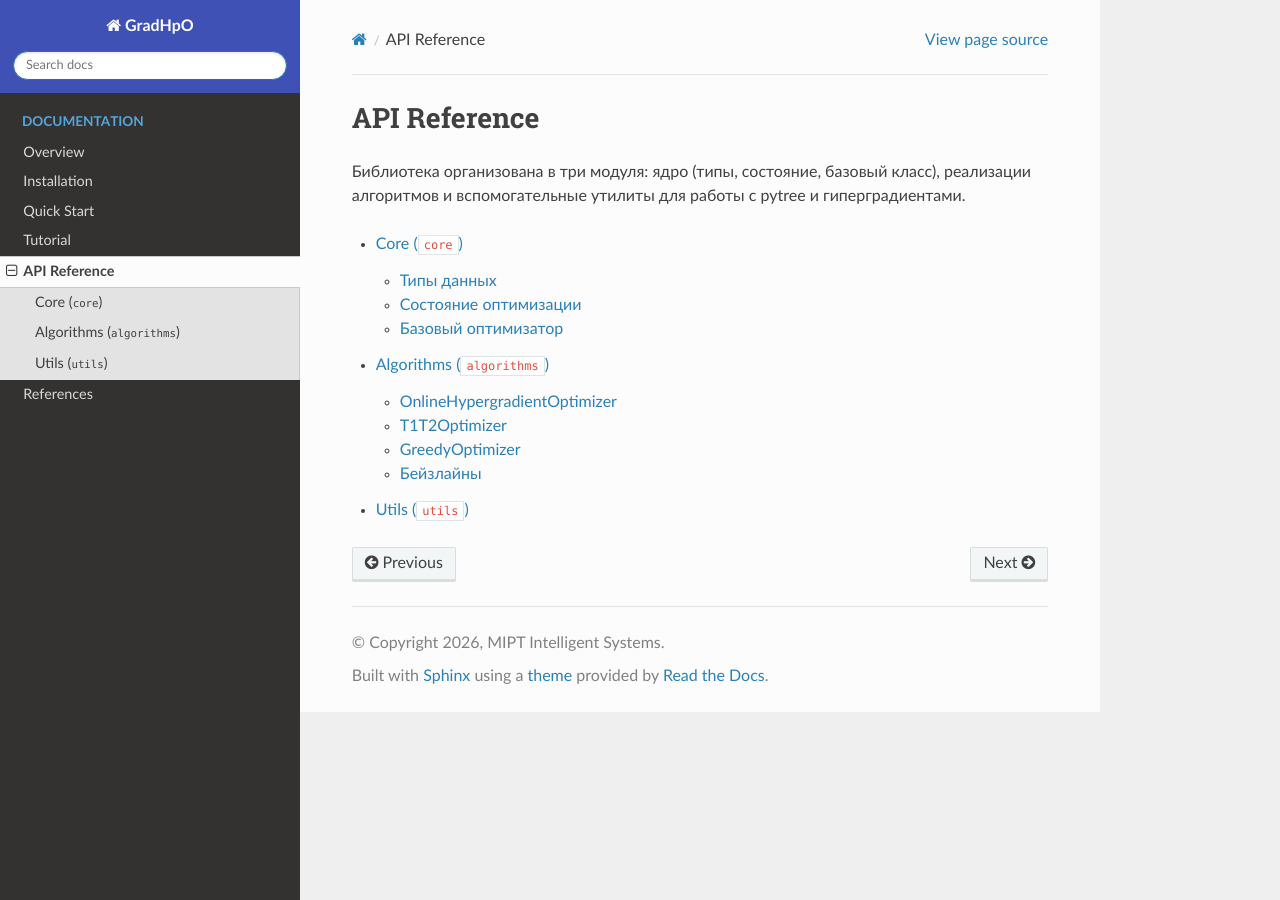
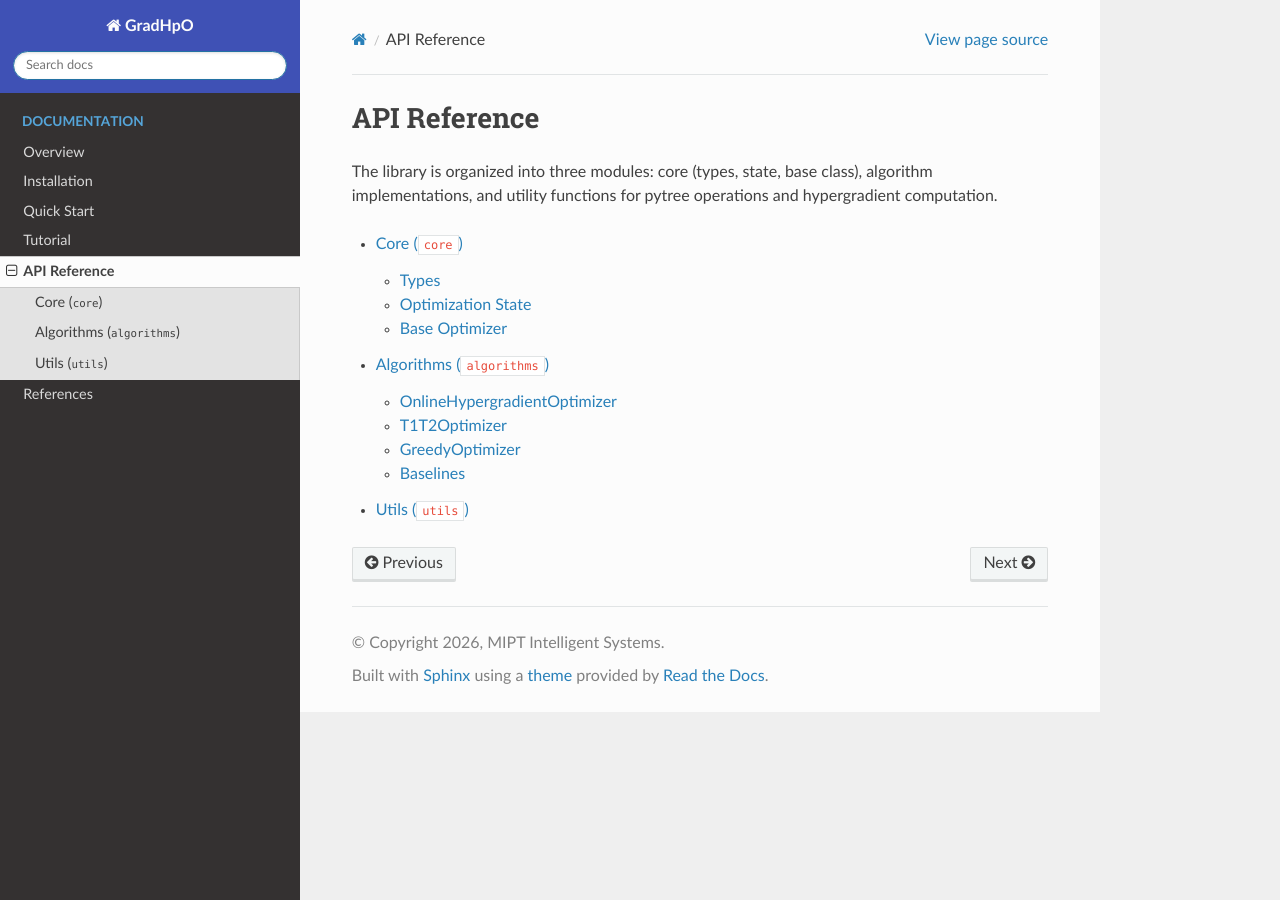
Before and after one commit to intsystems/gradhpo, a Sphinx documentation site: the page built from doc/source/api/index.rst, in a window 1280 px wide. Built offline with Sphinx 7.4.7 and the Read the Docs theme 3.1.0, drawn with Linux system fonts in a browser that asks for light colours.

Commit message:
Removed all russian text

```diff
--- a/README.rst
+++ b/README.rst
@@ -15,9 +15,9 @@
 
 .. class:: center
 
-    :Название исследуемой задачи: Short-Horizon Gradient-Based Hyperparameter Optimization
-    :Тип научной работы: Research Project
-    :Авторы: Eynullayev Altay, Rubtsov Denis, Karpeev Gleb
+    :Research Topic: Short-Horizon Gradient-Based Hyperparameter Optimization
+    :Type of Work: Research Project
+    :Authors: Eynullayev Altay, Rubtsov Denis, Karpeev Gleb
 
 Abstract
 ========
--- a/doc/source/api/algorithms.rst
+++ b/doc/source/api/algorithms.rst
@@ -26,7 +26,7 @@ GreedyOptimizer
    :undoc-members:
    :show-inheritance:
 
-Бейзлайны
+Baselines
 ---------
 
 .. automodule:: gradhpo.algorithms.baselines
--- a/doc/source/api/index.rst
+++ b/doc/source/api/index.rst
@@ -2,9 +2,9 @@
 API Reference
 ==============
 
-Библиотека организована в три модуля: ядро (типы, состояние, базовый класс),
-реализации алгоритмов и вспомогательные утилиты для работы с pytree
-и гиперградиентами.
+The library is organized into three modules: core (types, state, base class),
+algorithm implementations, and utility functions for pytree operations
+and hypergradient computation.
 
 .. toctree::
    :maxdepth: 2
--- a/doc/source/api/utils.rst
+++ b/doc/source/api/utils.rst
@@ -2,7 +2,7 @@
 Utils (``utils``)
 ===================
 
-Утилиты для работы с JAX pytree и вычисления гиперградиентов.
+Utility functions for JAX pytree operations and hypergradient computation.
 
 .. automodule:: gradhpo.utils.gradients
    :members:
```
Also changed, not shown: doc/source/api/core.rst (+6 -6 lines), 2 other files.
